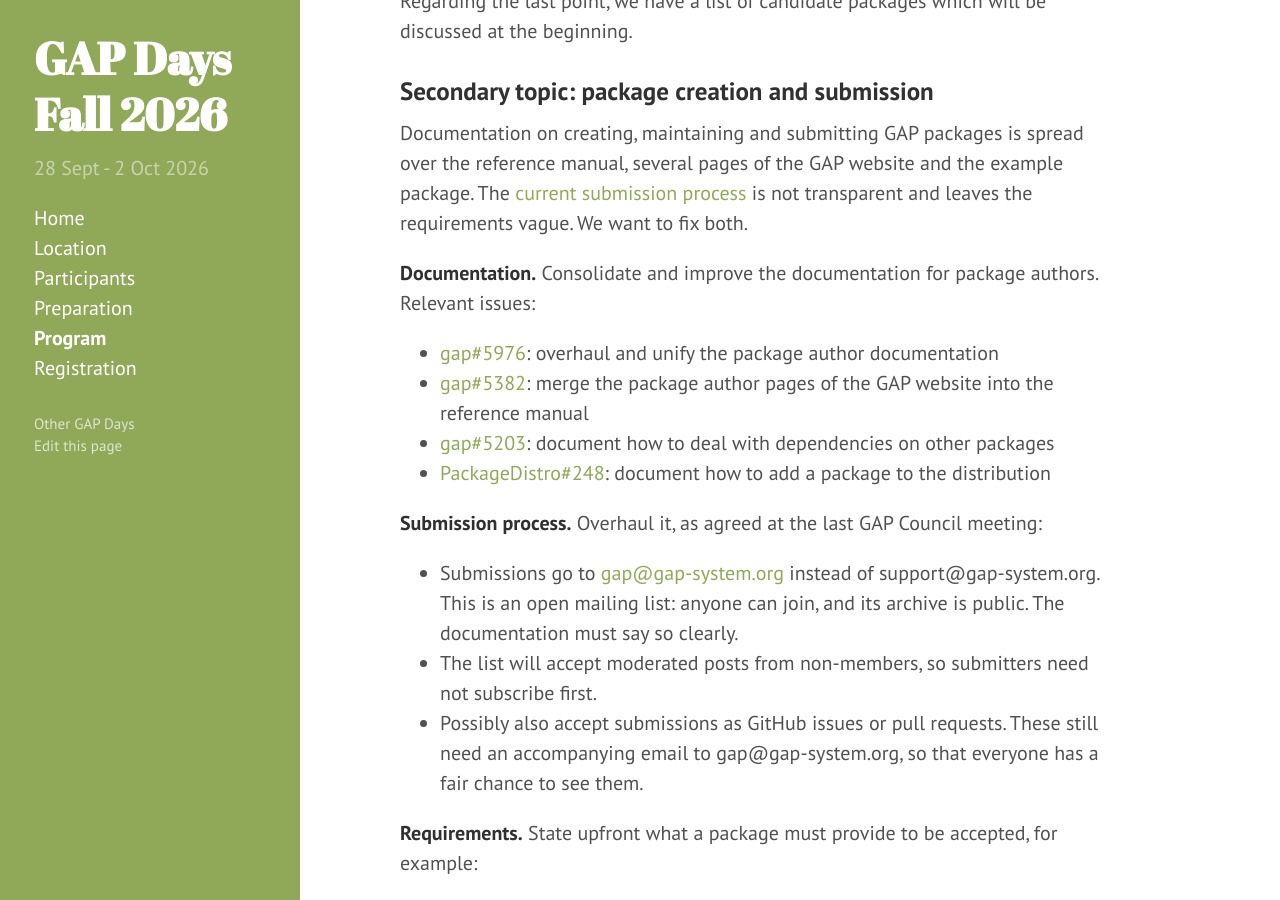
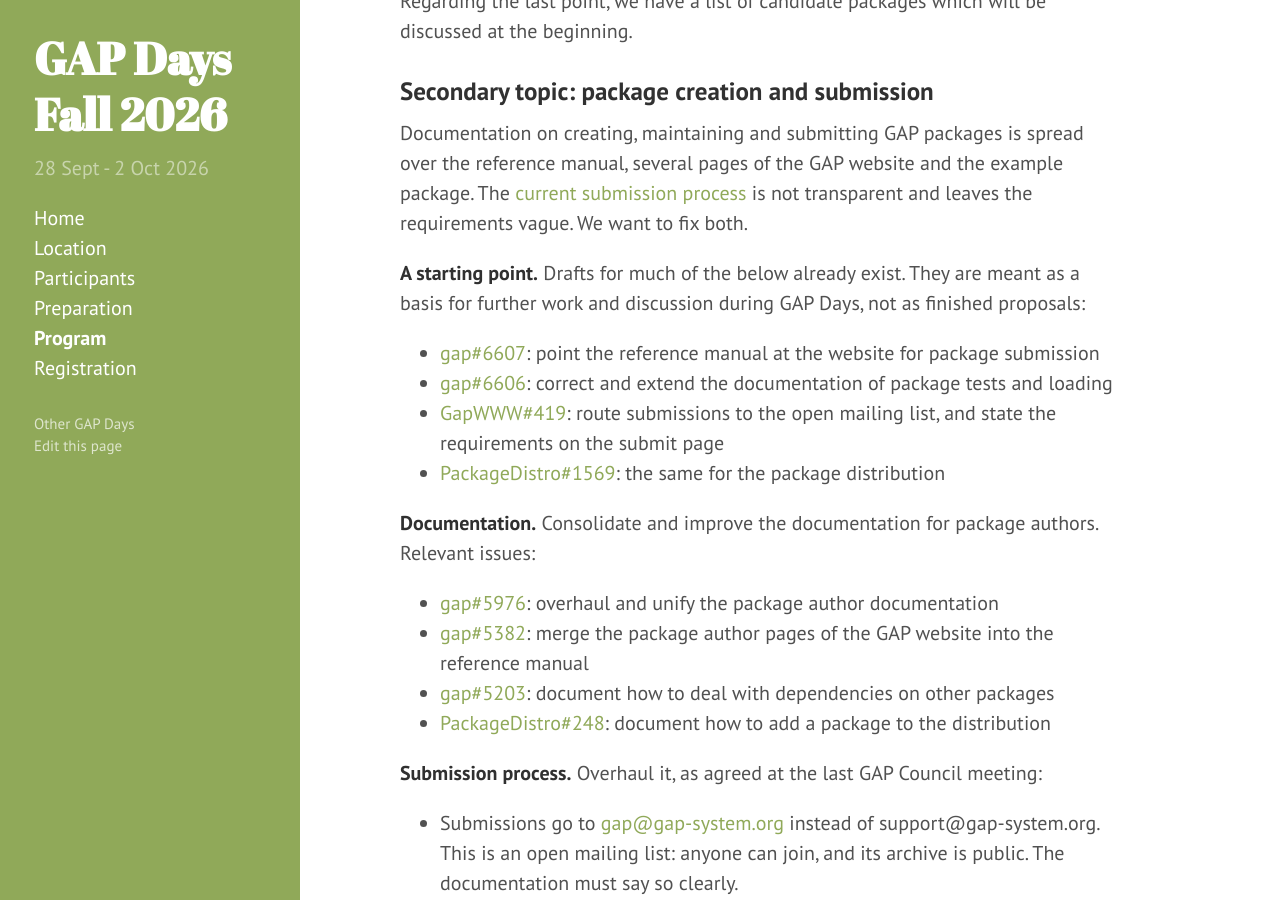
Before and after one commit to gapdays/gapdays2026-fall, a Jekyll site: the page built from program.md, in a window 1280 px wide and 900 px high, scrolled down 2540 px. Built offline with Jekyll 4.4.1, drawn with Linux system fonts in a browser that asks for light colours.

Commit message:
Link start PRs for package submissions work

```diff
--- a/program.md
+++ b/program.md
@@ -102,6 +102,14 @@ package. The [current submission
 process](https://www.gap-system.org/packages/authors/submit/) is not
 transparent and leaves the requirements vague. We want to fix both.
 
+**A starting point.** Drafts for much of the below already exist. They are meant
+as a basis for further work and discussion during GAP Days, not as finished
+proposals:
+- [gap#6607](https://github.com/gap-system/gap/pull/6607): point the reference manual at the website for package submission
+- [gap#6606](https://github.com/gap-system/gap/pull/6606): correct and extend the documentation of package tests and loading
+- [GapWWW#419](https://github.com/gap-system/GapWWW/pull/419): route submissions to the open mailing list, and state the requirements on the submit page
+- [PackageDistro#1569](https://github.com/gap-system/PackageDistro/pull/1569): the same for the package distribution
+
 **Documentation.** Consolidate and improve the documentation for package
 authors. Relevant issues:
 - [gap#5976](https://github.com/gap-system/gap/issues/5976): overhaul and unify the package author documentation
```
